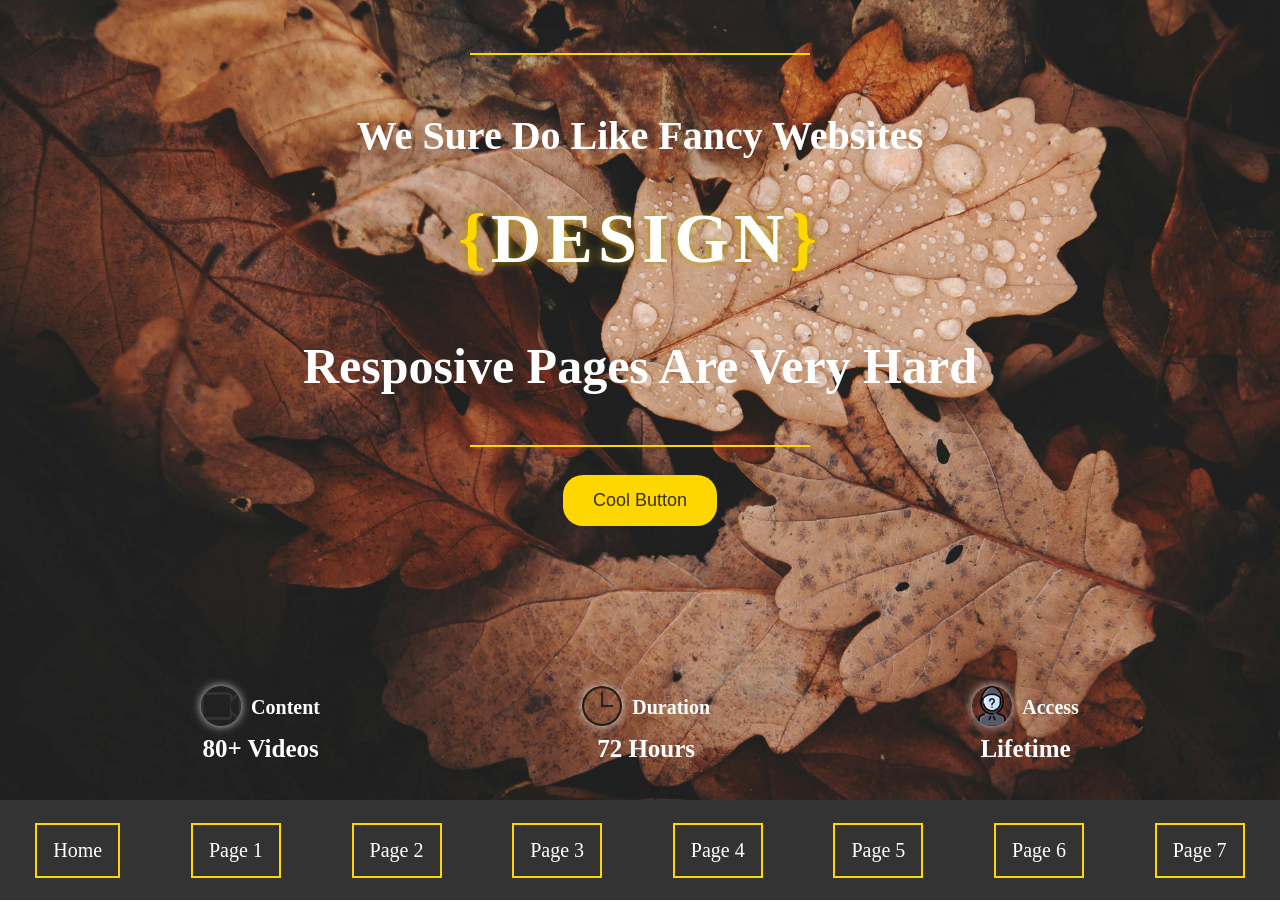
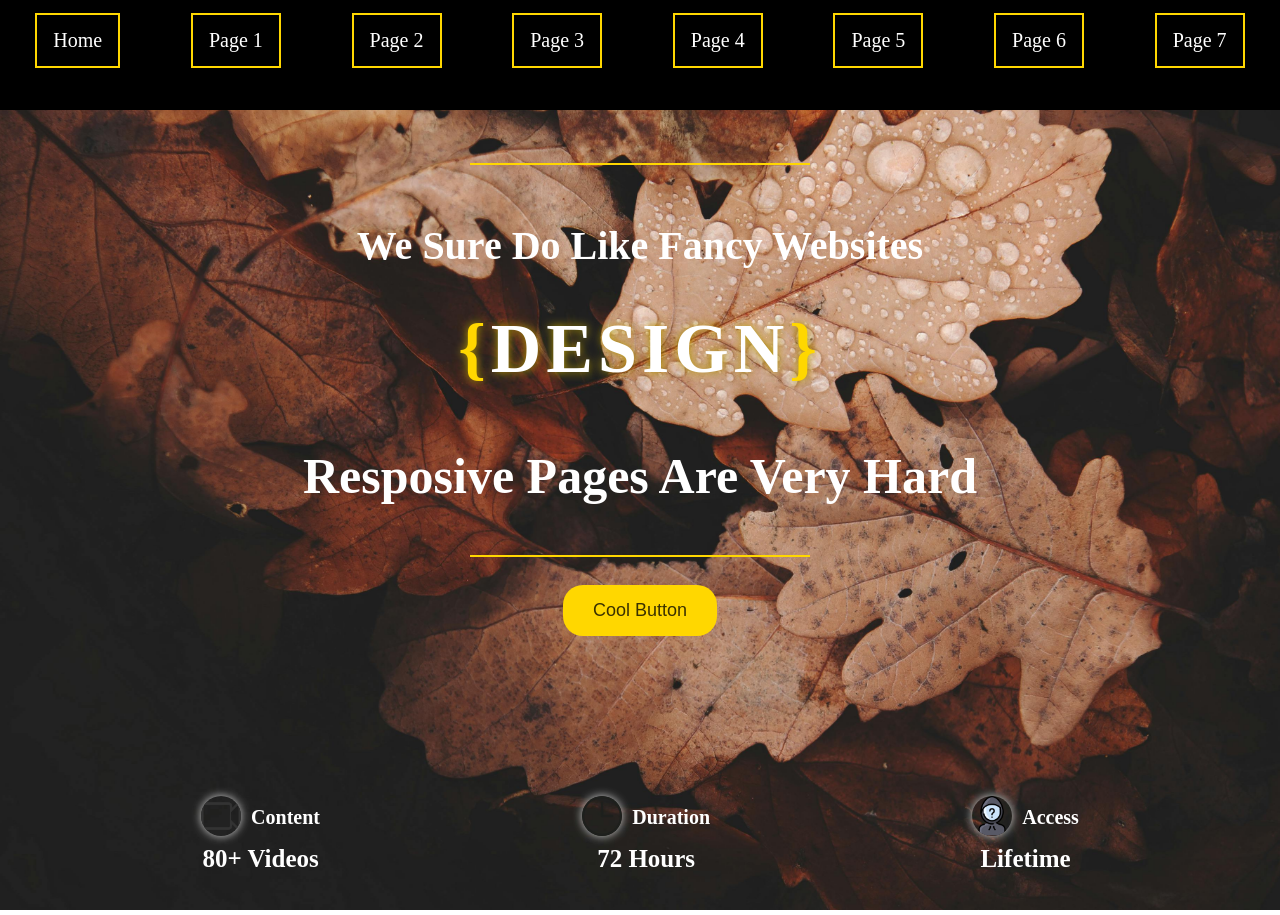
Before and after one commit to whatamisupposed/BootstrapWeek, a plain HTML site: page index.html in a window 1280 px wide. Drawn offline with nearby package versions, Linux system fonts and the light colour scheme.

Commit message:
Initial Commit

```diff
--- a/bootstrap.scss
+++ b/bootstrap.scss
@@ -135,14 +135,15 @@ background-size: cover;
 
 .navbar {
     font-size: 20px;
-    bottom: 0;
+    top: 0;
     width: 100%;
-    background-color: #333;
+    background-color: black;
     overflow: hidden;
-    height: 100px;
+    height: 80px;
     display: flex;
     justify-content: space-around;
     align-items: center;
+    padding-bottom: 30px;
 }
 
 .navbar a {
--- a/index.html
+++ b/index.html
@@ -11,8 +11,18 @@
 </head>
 
 <body>
+    <div class="navbar">
+        <a href="#home">Home</a>
+        <a href="#about">Page 1</a>
+        <a href="#services">Page 2</a>
+        <a href="#contact">Page 3</a>
+        <a href="#home">Page 4</a>
+        <a href="#about">Page 5</a>
+        <a href="#services">Page 6</a>
+        <a href="#contact">Page 7</a>
+    </div>
+    <div class="container">
 
-    <div class="container">
         <div class="topText">
             <hr>
         <h1>We Sure Do Like Fancy Websites</h1>
@@ -49,16 +59,7 @@
     </div>
 
     </div>
-    <div class="navbar">
-        <a href="#home">Home</a>
-        <a href="#about">Page 1</a>
-        <a href="#services">Page 2</a>
-        <a href="#contact">Page 3</a>
-        <a href="#home">Page 4</a>
-        <a href="#about">Page 5</a>
-        <a href="#services">Page 6</a>
-        <a href="#contact">Page 7</a>
-    </div>
+
 
     <script src="https://cdnjs.cloudflare.com/ajax/libs/bootstrap/5.3.2/js/bootstrap.min.js" integrity="sha512-WW8/jxkELe2CAiE4LvQfwm1rajOS8PHasCCx+knHG0gBHt8EXxS6T6tJRTGuDQVnluuAvMxWF4j8SNFDKceLFg==" crossorigin="anonymous" referrerpolicy="no-referrer"></script>
 </body>
```
Also changed, not shown: bootstrap.css, 1 other file.
